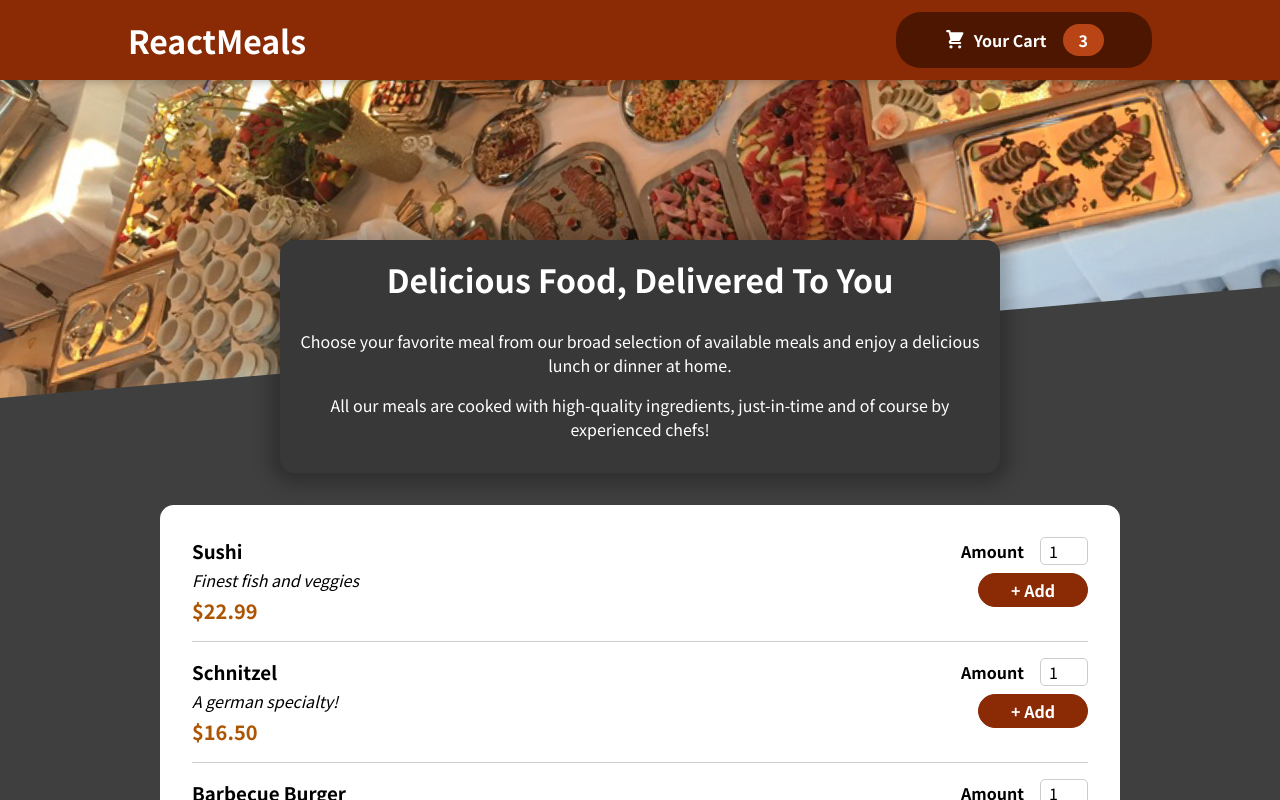
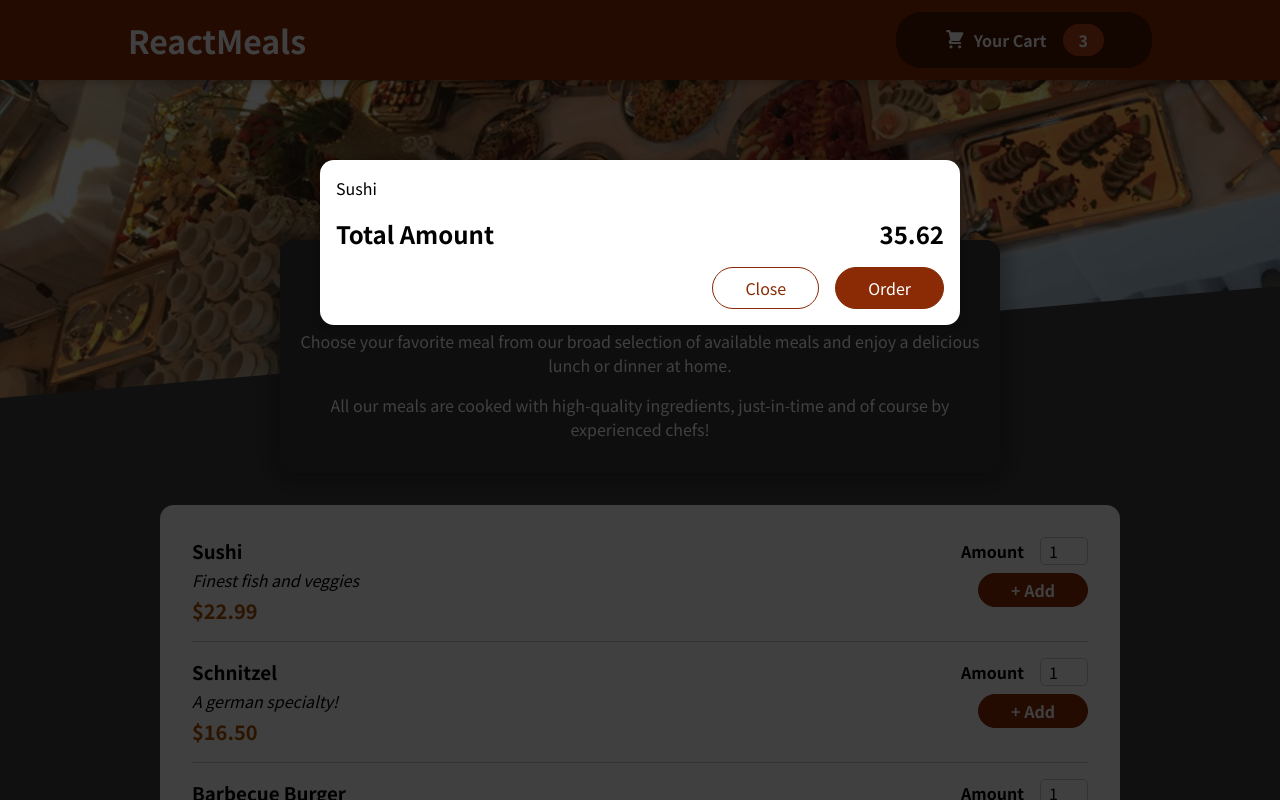
Before and after one commit to AlonerrWolf/FoodOrderAppWithReactJS, a React (Create React App) app: page / in a window 1280 px wide. Shown: the top 800 px of the page. Built offline with nearby package versions, Linux system fonts and the light colour scheme.

Commit message:
Modal added

```diff
--- a/public/index.html
+++ b/public/index.html
@@ -28,6 +28,7 @@
   </head>
   <body>
     <noscript>You need to enable JavaScript to run this app.</noscript>
+    <div id="overlays"></div>
     <div id="root"></div>
     <!--
       This HTML file is a template.
--- a/src/App.js
+++ b/src/App.js
@@ -1,9 +1,11 @@
 import {Fragment} from "react";
 import Header from "./components/Layout/Header";
 import Meals from "./components/Meals/Meals";
+import Cart from "./components/Cart/Cart";
 function App() {
   return (
     <Fragment>
+        <Cart/>
       <Header/>
         <main>
             <Meals/>
--- a/src/components/Cart/Cart.js
+++ b/src/components/Cart/Cart.js
@@ -1,4 +1,5 @@
 import classes from "./Cart.module.css";
+import Modal from "../UI/Modal";
 const Cart = () => {
     const cartItems = <ul className={classes['cart-items']}>
         {[{id: 'c1', name: 'Sushi', amount: 2, price: 12.99}].map(
@@ -6,7 +7,7 @@ const Cart = () => {
             return <li>{item.name}</li>
         }
     )}</ul>;
-    return <div>
+    return <Modal>
         {cartItems}
         <div className={classes.total}>
             <span>Total Amount</span>
@@ -16,6 +17,6 @@ const Cart = () => {
             <button className={classes['button--alt']}>Close</button>
             <button className={classes.button}>Order</button>
         </div>
-    </div>
+    </Modal>
 };
 export default Cart;
--- /dev/null
+++ b/src/components/UI/Modal.js
@@ -0,0 +1,32 @@
+import { Fragment } from 'react';
+import ReactDOM from 'react-dom';
+
+import classes from './Modal.module.css';
+
+const Backdrop = (props) => {
+    return <div className={classes.backdrop} />;
+};
+
+const ModalOverlay = (props) => {
+    return (
+        <div className={classes.modal}>
+            <div className={classes.content}>{props.children}</div>
+        </div>
+    );
+};
+
+const portalElement = document.getElementById('overlays');
+
+const Modal = (props) => {
+    return (
+        <Fragment>
+            {ReactDOM.createPortal(<Backdrop />, portalElement)}
+            {ReactDOM.createPortal(
+                <ModalOverlay>{props.children}</ModalOverlay>,
+                portalElement
+            )}
+        </Fragment>
+    );
+};
+
+export default Modal;
--- /dev/null
+++ b/src/components/UI/Modal.module.css
@@ -0,0 +1,40 @@
+.backdrop {
+    position: fixed;
+    top: 0;
+    left: 0;
+    width: 100%;
+    height: 100vh;
+    z-index: 20;
+    background-color: rgba(0, 0, 0, 0.75);
+}
+
+.modal {
+    position: fixed;
+    top: 20vh;
+    left: 5%;
+    width: 90%;
+    background-color: white;
+    padding: 1rem;
+    border-radius: 14px;
+    box-shadow: 0 2px 8px rgba(0, 0, 0, 0.25);
+    z-index: 30;
+    animation: slide-down 300ms ease-out forwards;
+}
+
+@media (min-width: 768px) {
+    .modal {
+        width: 40rem;
+        left: calc(50% - 20rem);
+    }
+}
+
+@keyframes slide-down {
+    from {
+        opacity: 0;
+        transform: translateY(-3rem);
+    }
+    to {
+        opacity: 1;
+        transform: translateY(0);
+    }
+}
```
